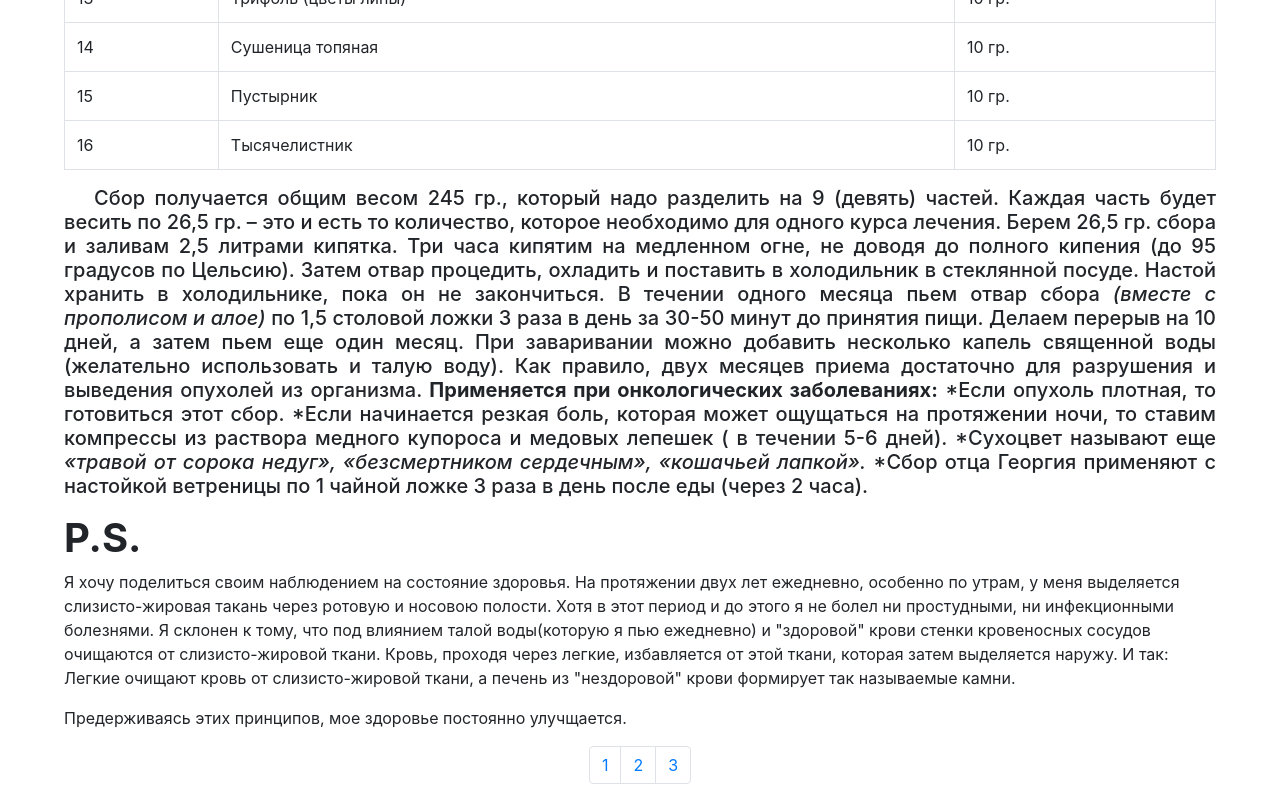
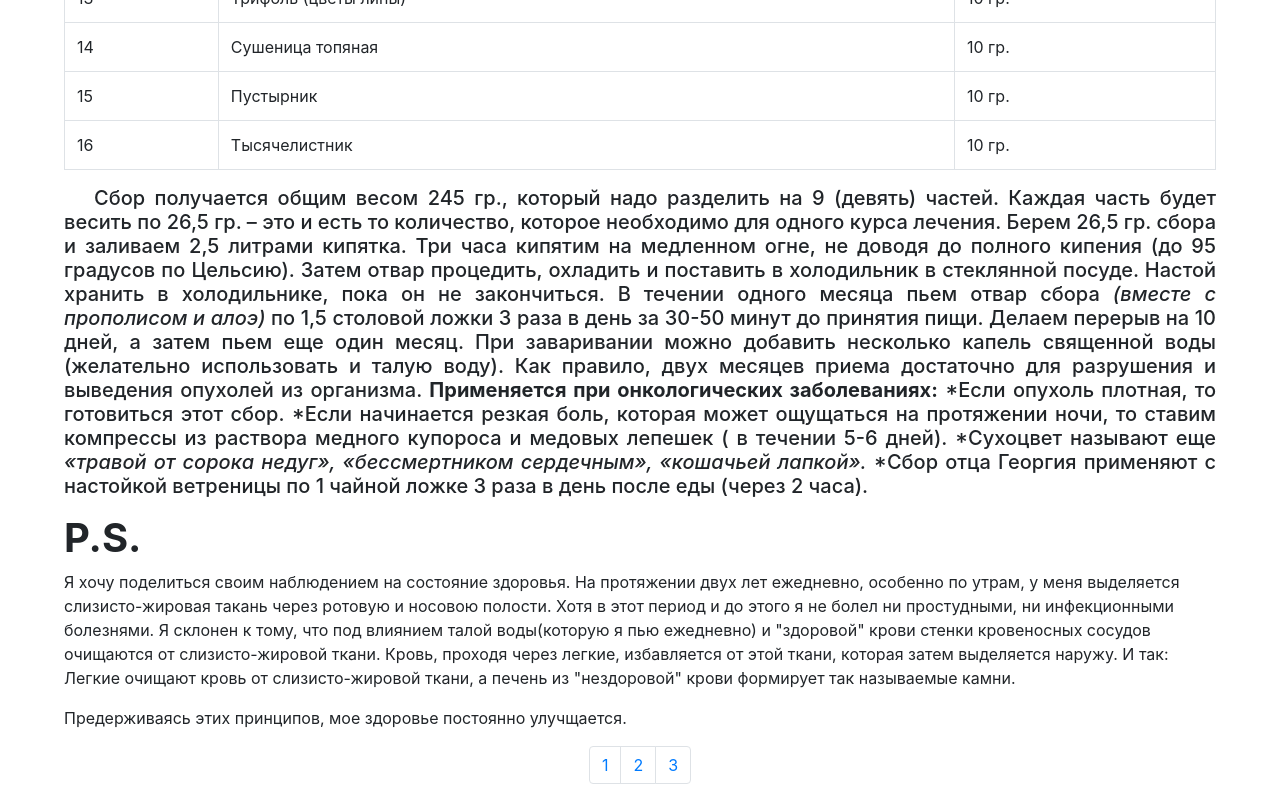
Before and after one commit to IhorMok/IhorMok.github.io, a plain HTML site: page 3.html in a window 1280 px wide. Shown: the part 2060-2860 px from the top of the page. Drawn offline with nearby package versions, Linux system fonts and the light colour scheme.

Commit message:
Update 3.html

```diff
--- a/3.html
+++ b/3.html
@@ -81,10 +81,10 @@
 
 <h5><p align="justify">Сбор получается общим весом 245 гр., который надо разделить на 9  (девять) частей. Каждая часть будет весить по 26,5 гр. – это и есть то количество, которое необходимо для одного курса лечения.
 
-Берем 26,5 гр. сбора и заливам 2,5 литрами кипятка. Три часа кипятим на медленном огне, не доводя до полного кипения (до  95 градусов по Цельсию).
+Берем 26,5 гр. сбора и заливаем 2,5 литрами кипятка. Три часа кипятим на медленном огне, не доводя до полного кипения (до  95 градусов по Цельсию).
 Затем отвар процедить, охладить и поставить в холодильник в стеклянной посуде. Настой хранить в холодильнике, пока он не закончиться.
 
-В течении  одного месяца пьем отвар сбора <em>(вместе с прополисом и алое)</em> по 1,5 столовой ложки 3 раза в день за 30-50 минут до принятия пищи.
+В течении  одного месяца пьем отвар сбора <em>(вместе с прополисом и алоэ)</em> по 1,5 столовой ложки 3 раза в день за 30-50 минут до принятия пищи.
 Делаем перерыв на 10 дней, а затем пьем еще один месяц.
 
 При заваривании можно добавить несколько капель священной воды (желательно использовать и талую воду). Как правило, двух месяцев приема достаточно для разрушения и выведения опухолей из организма.
@@ -92,7 +92,7 @@
 <b>Применяется при онкологических заболеваниях:</b>
 *Если опухоль плотная, то готовиться этот сбор.
 *Если начинается резкая боль, которая может ощущаться на протяжении ночи, то ставим компрессы из раствора медного купороса и медовых лепешек ( в течении 5-6 дней).
-*Сухоцвет называют еще <em>«травой от сорока недуг», «безсмертником сердечным»,  «кошачьей лапкой».</em>
+*Сухоцвет называют еще <em>«травой от сорока недуг», «бессмертником сердечным»,  «кошачьей лапкой».</em>
 *Сбор отца Георгия применяют с настойкой ветреницы по 1 чайной ложке 3 раза в день после еды (через 2 часа).
 
  <b><h1>P.S.</h1></b>
```
